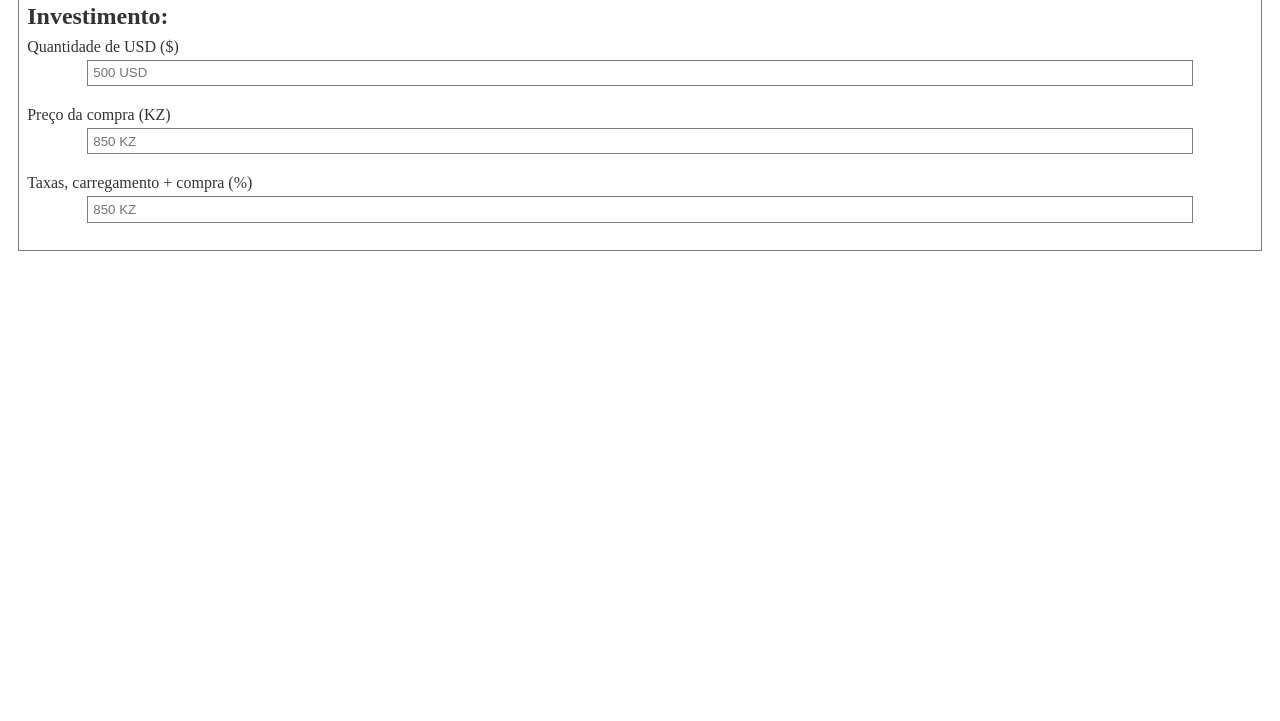
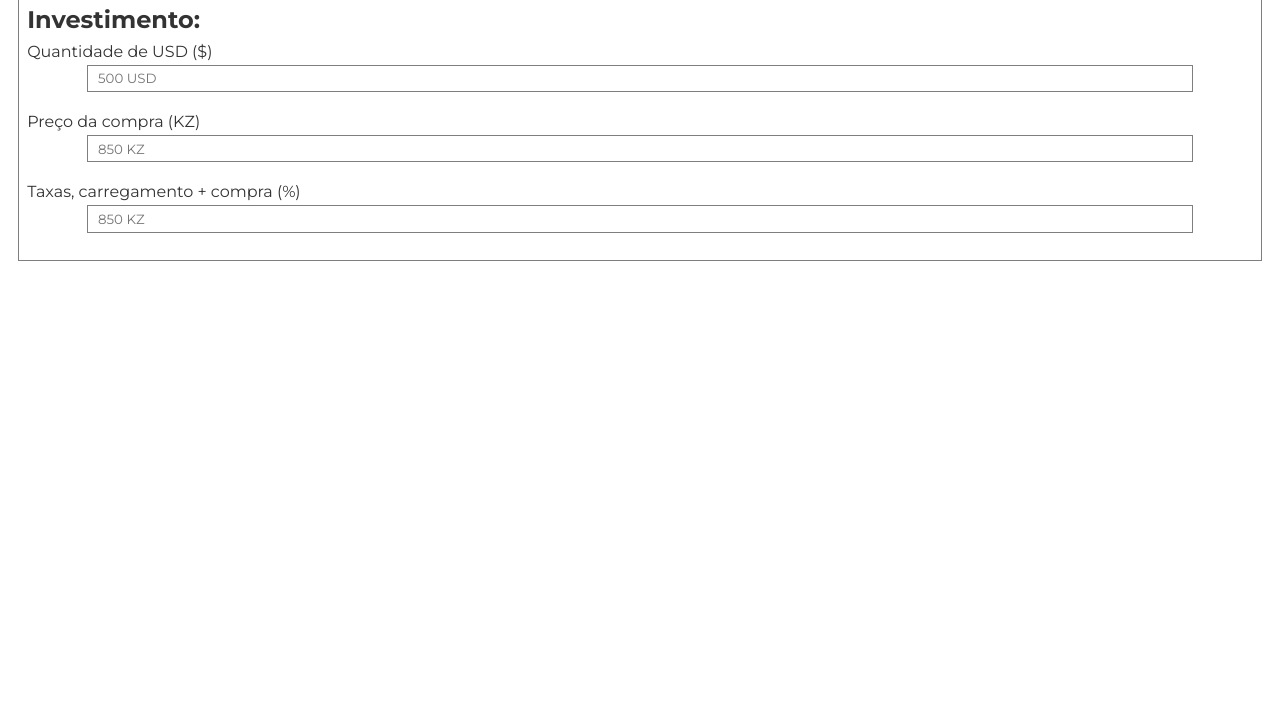
Before and after one commit to Bapolo/luei, a plain HTML site: page index.html in a window 1280 px wide. Shown: the part 79-800 px from the top of the page. Drawn offline with Linux system fonts and the light colour scheme.

Commit message:
Add files via upload

```diff
--- a/index.html
+++ b/index.html
@@ -5,7 +5,10 @@
 	<meta name="viewport" content="width=device-width, initial-scale=1">
 	<title>Luei</title>
 	<link rel="stylesheet" type="text/css" href="./style.css">
-</head>
+	<link rel="preconnect" href="https://fonts.googleapis.com">
+	<link rel="preconnect" href="https://fonts.gstatic.com" crossorigin>
+	<link href="https://fonts.googleapis.com/css2?family=Montserrat:wght@100;200;300;400;500;600;700;800&display=swap" rel="stylesheet">
+	</head>
 <body>
 	<div class="container">
 		<header>
--- a/style.css
+++ b/style.css
@@ -4,11 +4,13 @@
 	padding: 0;
 	box-sizing: border-box;
 	color: #333;
+	font-family: 'Montserrat', sans-serif;
 }
 
 body
 {
 	padding: 1.2rem;
+	font-size: 16px;
 }
 
 #container
@@ -46,6 +48,6 @@ input
 	margin: 0.3rem auto 1.3rem auto;
 	outline: 1px solid rgba(0, 0, 0, 0.5);
 	border: none;
-	padding: 0.3rem;
+	padding: 0.3rem 0.6rem;
 	width: 90%;
 }
```
